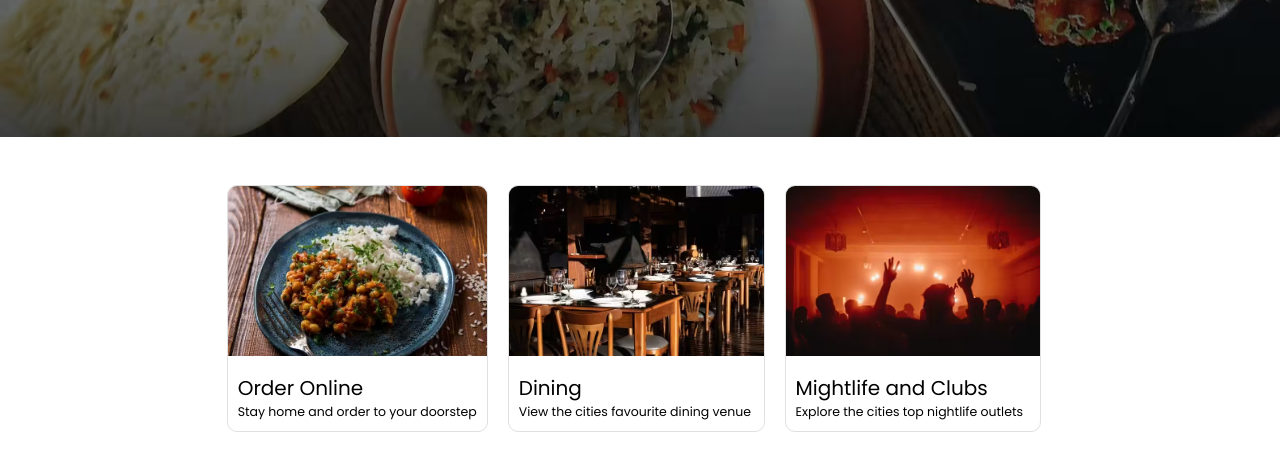
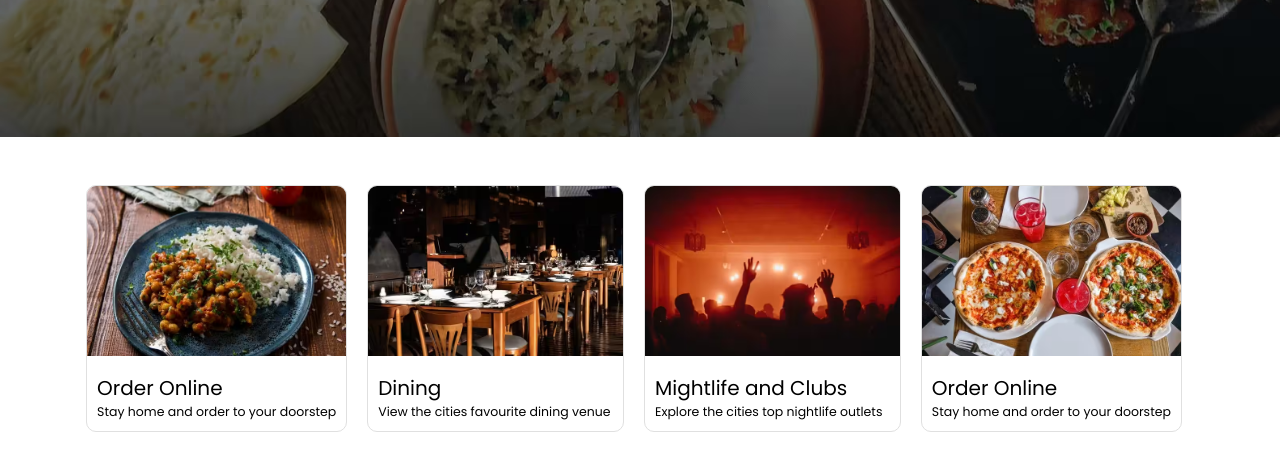
Before and after one commit to Pritee2810/Zomato-Landing-Page, a plain HTML site: page index.html in a window 1280 px wide. Shown: the part 383-854 px from the top of the page. Drawn offline with Linux system fonts and the light colour scheme.

Commit message:
Completed hero section and we offer card

```diff
--- a/index.html
+++ b/index.html
@@ -84,13 +84,13 @@
           </div>
         </div>
 
-        <!-- <div class="we__offer_card">
+        <div class="we__offer_card">
           <img src="./images/item4.png" alt="card 4 img" />
           <div class="we__offer_content">
             <h2>Order Online</h2>
             <p>Stay home and order to your doorstep</p>
           </div>
-        </div> -->
+        </div>
 
       </section>
   </body>
```
